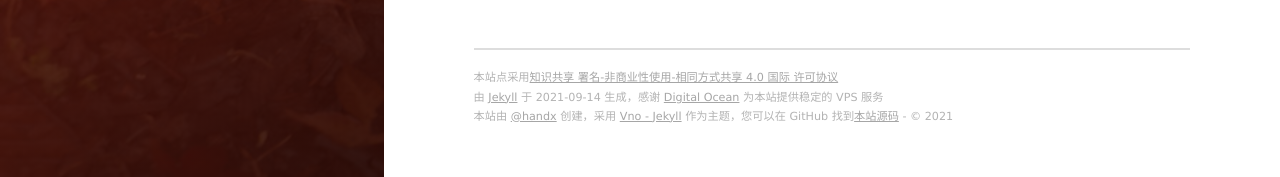
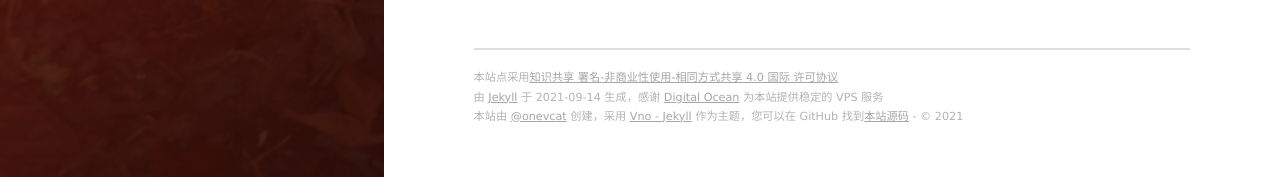
Before and after one commit to handexing/handexing.github.io, a Jekyll site: the page built from _posts/2016-02-15-sample-post.markdown, in a window 1280 px wide and 1219 px high. Shown: the part 1039-1216 px from the top of the window. Built offline with Jekyll 4.4.1, drawn with Linux system fonts in a browser that asks for light colours; nearby versions of some CDN libraries; comment, search, counter and statistics services are not loaded.

Commit message:
Update _config.yml

```diff
--- a/_config.yml
+++ b/_config.yml
@@ -3,14 +3,10 @@ title: MuYi
 subtitle: 战争即和平，自由即奴役，无知即力量.
 welcome_message: 物来顺应，未来不迎，当时不杂，既过不恋
 description: Java Developer.
-creator: <a href="https://github.com/handexing">@handx</a>
+creator: <a href="http://onev.cat">@onevcat</a>
 
-# permalink: /:year/:month/:title/
-
-url: http://handexing.github.io/#blog
-root: /
-permalink: :year/:month/:day/:title/
-permalink_defaults:
+url: "https://handexing.github.io/#blog"
+permalink: /:year/:month/:title/
 
 # Format
 highlighter: rouge
```
